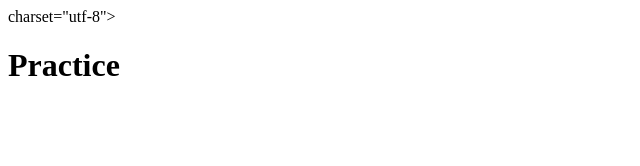
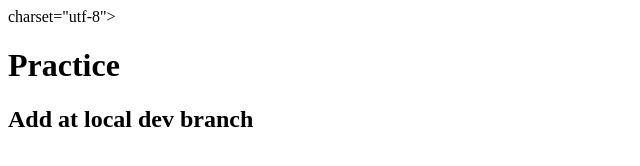
Before and after one commit to t-homm/practice, a plain HTML site: page index.html in a window 1280 px wide. Shown: the whole page, without its empty margins (0-640 px from the left). Drawn offline with Linux system fonts and the light colour scheme.

Commit message:
add local edit

```diff
--- a/index.html
+++ b/index.html
@@ -3,5 +3,6 @@
     <meta> charset="utf-8">
     <body>
         <h1>Practice</h1>
+        <h2>Add at local dev branch</h2>
     </body>
 </html>
```
